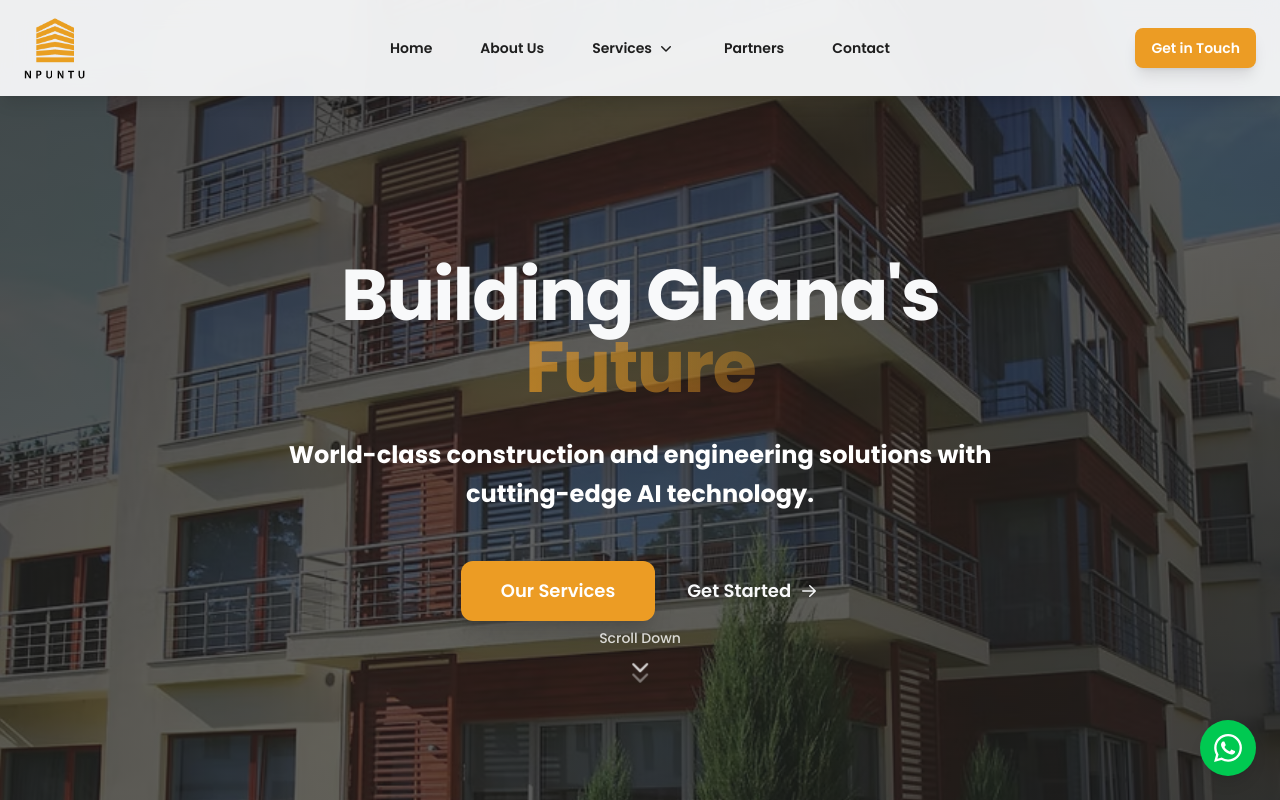
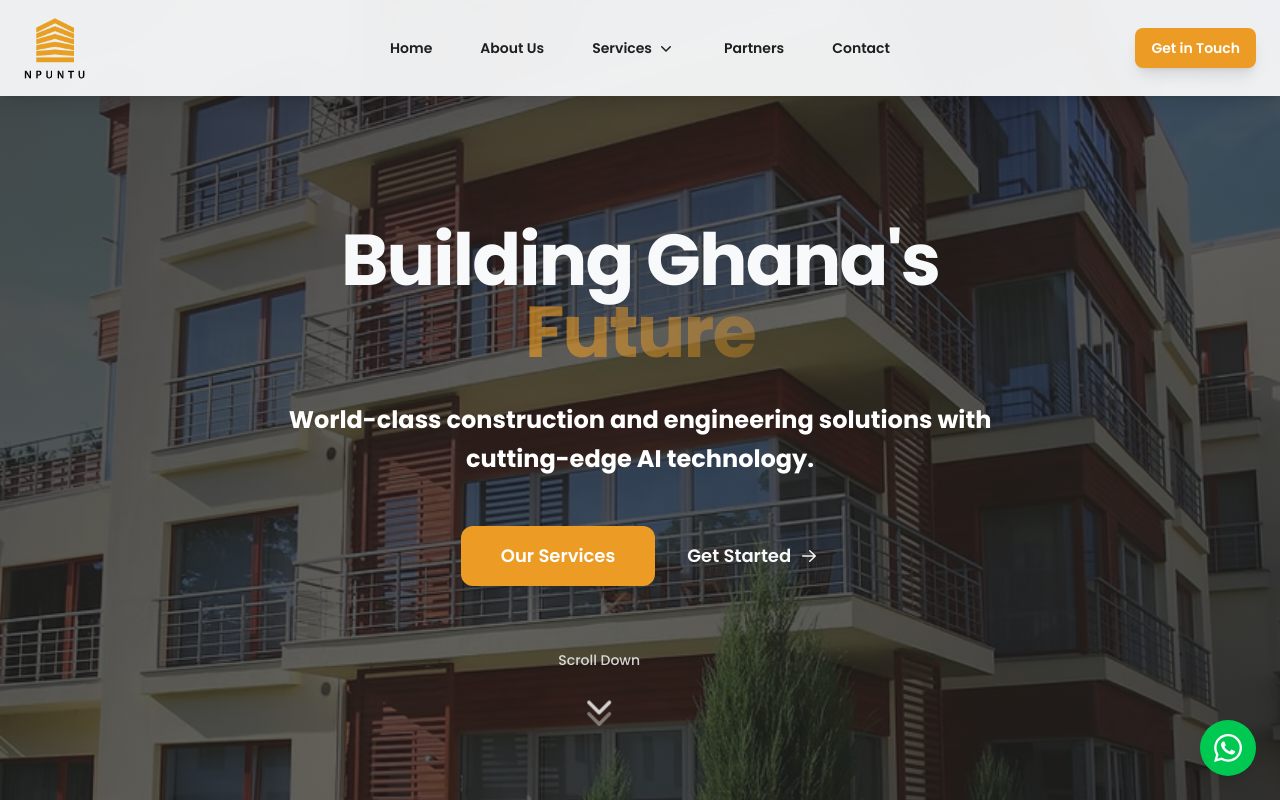
Before and after one commit to VIncentTetteh/npuntu, a Next.js app: page / in a window 1280 px wide. Shown: the top 800 px of the page. Built offline with nearby package versions, Linux system fonts and the light colour scheme.

Commit message:
recentered scroll bottom

```diff
--- a/src/components/Hero.tsx
+++ b/src/components/Hero.tsx
@@ -67,27 +67,7 @@ export default function Hero() {
         <div className="absolute inset-0 bg-gradient-to-br from-secondary/80 via-secondary/70 to-secondary/80" />
       </div>
 
-      {/* Animated Scroll Down Arrow */}
-      <div className="absolute bottom-80 left-1/2 transform -translate-x-1/2 z-20 flex flex-col items-center">
-        <button
-          onClick={() => {
-            const nextSection = document.getElementById('about') || document.querySelector('section:not(#home)');
-            if (nextSection) {
-              nextSection.scrollIntoView({ behavior: 'smooth' });
-            }
-          }}
-          className="group flex flex-col items-center gap-2 transition-all duration-300 hover:scale-110"
-          aria-label="Scroll down to see more content"
-        >
-          <div className="text-white/80 text-sm font-medium group-hover:text-white transition-colors duration-300">
-            Scroll Down
-          </div>
-          <div className="relative">
-            <ChevronDownIcon className="h-8 w-8 text-white/80 group-hover:text-white transition-all duration-300 animate-bounce" />
-            <ChevronDownIcon className="h-8 w-8 text-white/40 absolute top-2 left-0 transition-all duration-300 animate-bounce" style={{ animationDelay: '0.1s' }} />
-          </div>
-        </button>
-      </div>
+
 
       {/* Slideshow Indicators */}
       <div className="absolute bottom-8 left-1/2 transform -translate-x-1/2 z-20 flex space-x-2">
@@ -131,6 +111,30 @@ export default function Hero() {
                   Get Started <ArrowRightIcon className="h-5 w-5 group-hover:translate-x-1 transition-transform duration-300" />
                 </a>
               </div>
+              {/* Animated Scroll Down Arrow */}
+                {/* <div className="flex items-center justify-center w-full left-1/2 bottom-32 sm:bottom-40 md:bottom-48 lg:bottom-56 transform -translate-x-1/2 z-20 flex flex-col items-center w-full max-h-[10vh] sm:max-h-[8vh] md:max-h-[6vh]"> */}
+                <div className=" m-auto w-fit mt-16 transform -translate-x-1/2 z-20">
+                  <button
+                    onClick={() => {
+                  const nextSection = document.getElementById('about') || document.querySelector('section:not(#home)');
+                  if (nextSection) {
+                    nextSection.scrollIntoView({ behavior: 'smooth' });
+                  }
+                    }}
+                    className="group flex flex-col items-center gap-2 transition-all duration-300 hover:scale-110 w-full"
+                    aria-label="Scroll down to see more content"
+                  >
+                    <div className="text-white/80 text-sm font-medium group-hover:text-white transition-colors duration-300">
+                  Scroll Down
+                    </div>
+                    <div className="absolute top-10">
+                      <div className="relative flex justify-center">
+                        <ChevronDownIcon className="h-8 w-8 sm:h-10 sm:w-10 md:h-12 md:w-12 text-white/80 group-hover:text-white transition-all duration-300 animate-bounce" />
+                        <ChevronDownIcon className="h-8 w-8 sm:h-10 sm:w-10 md:h-12 md:w-12 text-white/40 absolute top-2 left-0 transition-all duration-300 animate-bounce" style={{ animationDelay: '0.1s' }} />
+                    </div>
+                    </div>
+                  </button>
+                </div>
             </div>
           </div>
         </div>
```
